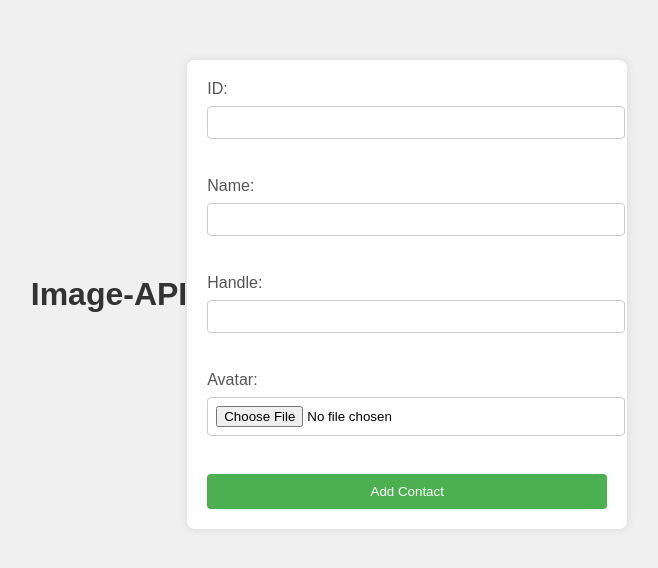
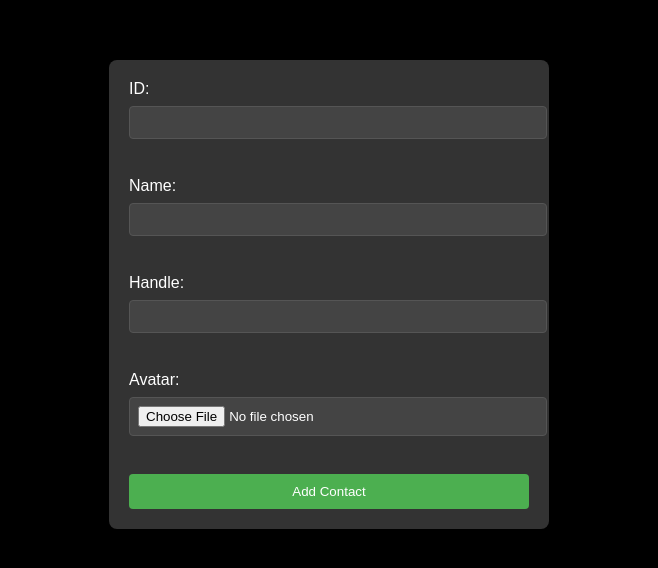
Before and after one commit to Chrismaganga/express-image-api, a website: page src/index.html in a window 1280 px wide. Shown: the part 106-674 px from the top of the page, without its empty margins (311-969 px from the left). Drawn offline with Linux system fonts and the light colour scheme.

Commit message:
updated html & css

```diff
--- /dev/null
+++ b/babel.config.js
@@ -0,0 +1,5 @@
+{
+
+  "presets": ["@babel/preset-env", "@babel/preset-typescript"]
+
+}
--- a/src/index.html
+++ b/src/index.html
@@ -3,11 +3,12 @@
 <head>
     <meta charset="UTF-8">
     <meta name="viewport" content="width=device-width, initial-scale=1.0">
-    <title>Upload Image</title>
+    <title>Upload Image-Api</title>
     <style>
         body {
             font-family: Arial, sans-serif;
-            background-color: #f0f0f0;
+            background-color: black;
+            color: white;
             margin: 0;
             padding: 0;
             display: flex;
@@ -16,16 +17,13 @@
             height: 100vh;
         }
 
-        h1 {
-            text-align: center;
-            color: #333;
-        }
+
 
         form {
-            background-color: #fff;
+            background-color: #333; /* Darker background for the form */
             padding: 20px;
             border-radius: 8px;
-            box-shadow: 0 0 10px rgba(0, 0, 0, 0.1);
+            box-shadow: 0 0 10px rgba(0, 0, 0, 0.5);
             max-width: 400px;
             width: 100%;
         }
@@ -33,7 +31,7 @@
         label {
             display: block;
             margin-bottom: 8px;
-            color: #555;
+            color: #fff; /* White color for labels */
         }
 
         input[type="text"],
@@ -41,8 +39,10 @@
             width: 100%;
             padding: 8px;
             margin-bottom: 20px;
-            border: 1px solid #ccc;
+            border: 1px solid #555;
             border-radius: 4px;
+            background-color: #444;
+            color: #fff;
         }
 
         button {
@@ -58,10 +58,10 @@
         button:hover {
             background-color: #45a049;
         }
+
     </style>
 </head>
 <body>
-    <h1>Image-API</h1>
     <form action="/upload" method="post" enctype="multipart/form-data">
         <label for="id">ID:</label>
         <input type="text" id="id" name="id" required><br><br>
```
Also changed, not shown: jest.config.js (added, +8 -0 lines), package.json (+6 -3 lines), spec/index.spec.ts (+31 -3 lines), tsconfig.json (+5 -6 lines), src/images/lion.jpg (added), src/images/photo.png (added), 1 other file.
